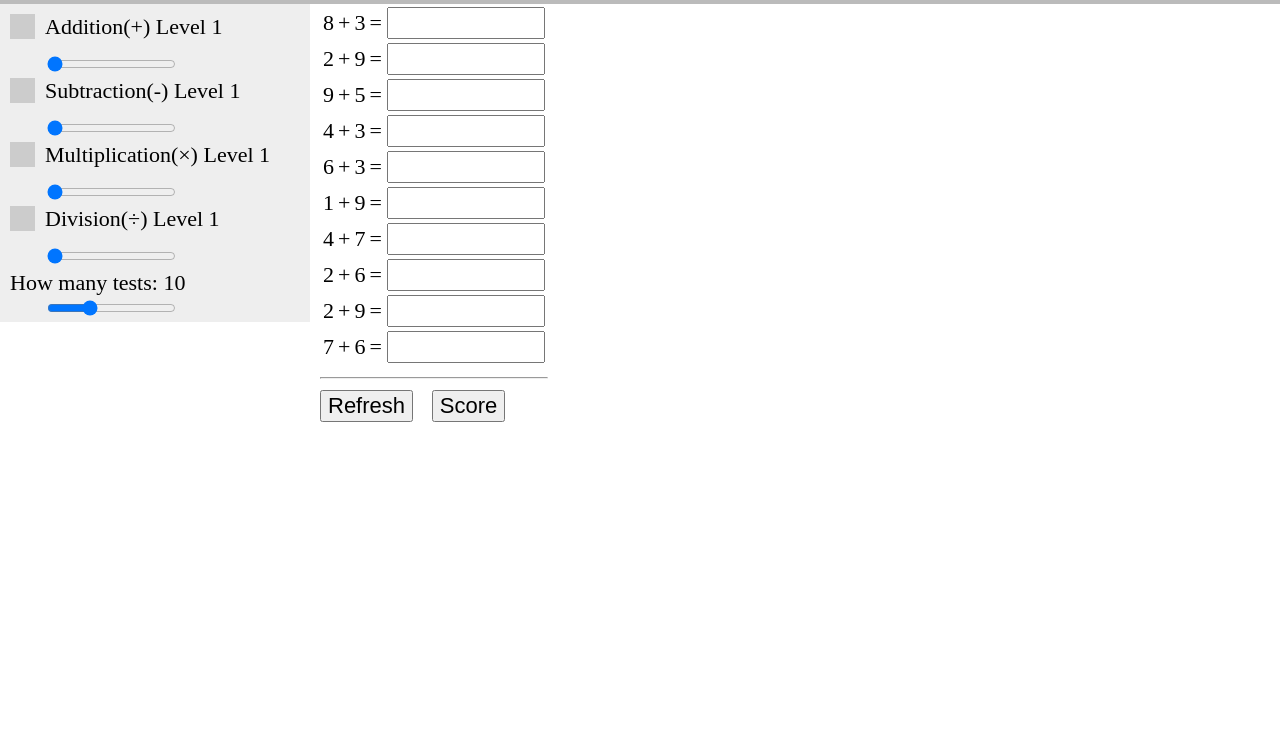
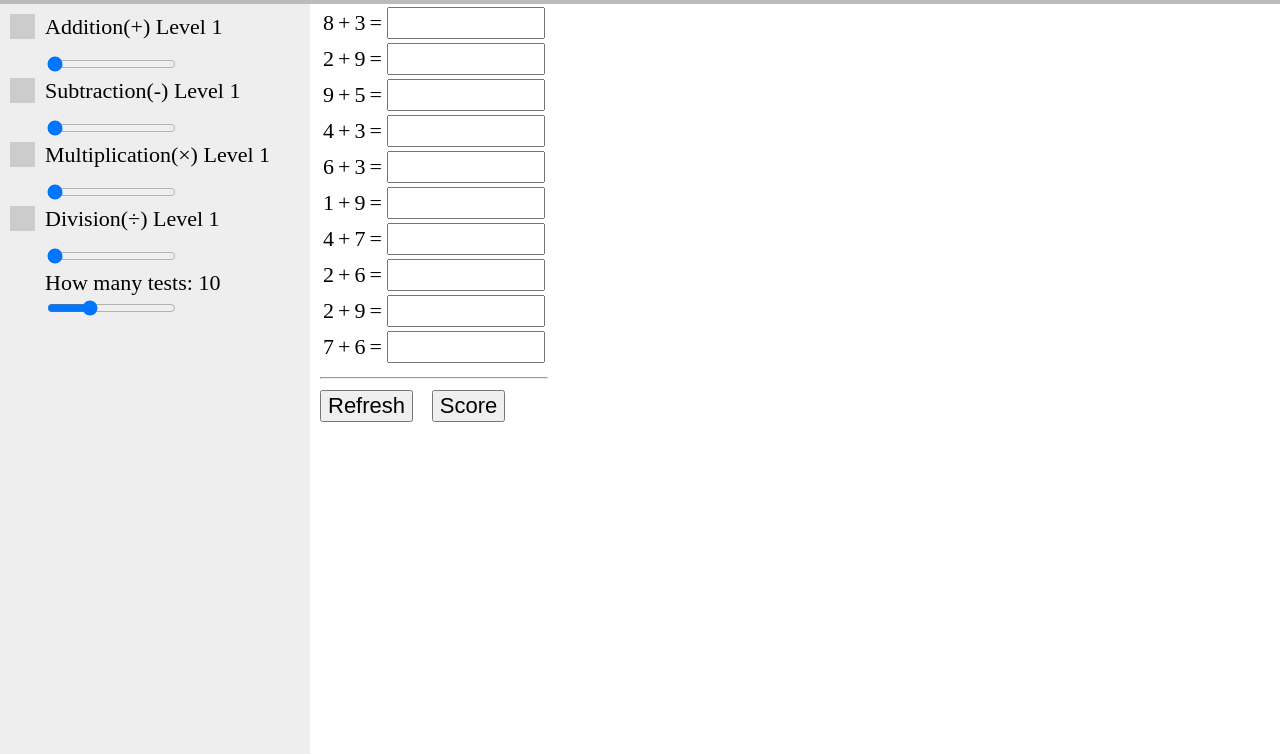
Before and after one commit to yangpingcd/cai, a plain HTML site: page index.html in a window 1280 px wide. Shown: the part 46-800 px from the top of the page. Drawn offline with Linux system fonts and the light colour scheme.

Commit message:
handle window.resize

```diff
--- a/css/index.css
+++ b/css/index.css
@@ -28,6 +28,7 @@ input[type='submit'] {
     padding: 10px 0px 0px 10px;
     float: left;
     width: 300px;
+    height: 100%;
     font-size: 22px;
     background-color: #eee;
 }
--- a/index.html
+++ b/index.html
@@ -19,7 +19,16 @@
             saveCookie();
         })
 
+        function window_onresize() {
+            console.log('window.innerHeight=' + window.innerHeight);
+            console.log('.header=' + $('.header').height());
+            $('.column1').outerHeight(window.innerHeight - $('.header').outerHeight());
+        }
+        $(window).resize(window_onresize);
+
         $(() => {
+            window_onresize();
+
             var setCheck = function (name, idCheck) {
                 var v = Cookies.get(name);
                 $(idCheck).prop('checked', v ? true : false);
@@ -299,7 +308,7 @@
 
             <div class="row">
                 <div>
-                    <label>How many tests: </label> <label id="lblCount">10</label>
+                    <label style="padding-left:35px;">How many tests: </label> <label id="lblCount">10</label>
                 </div>
                 <div class="range">
                     <input type="range" id="rangeCount" forLabel="#lblCount" name="count" min="1" max="30" value="10">
```
Also changed, not shown: test.html (renamed from minus.html, +3 -18 lines).
